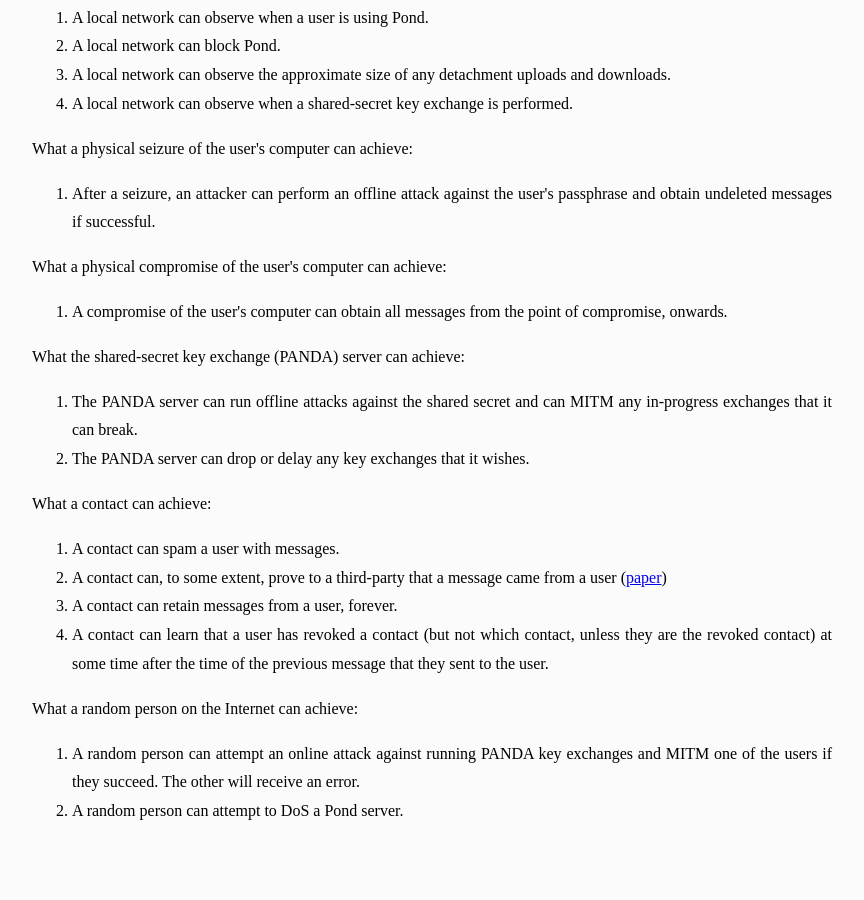
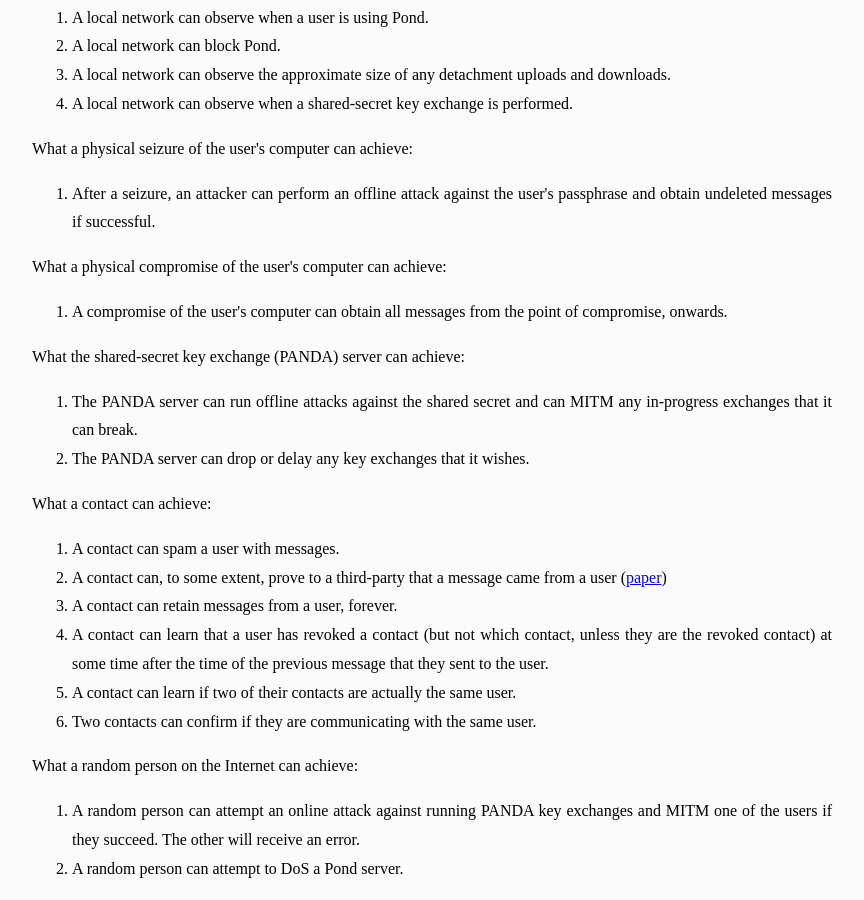
Before and after one commit to agl/pond, a Jekyll site: the page built from doc/threat.html, in a window 1280 px wide and 900 px high, scrolled down 1261 px. Shown: the whole window, without its empty margins (208-1072 px from the left). Built offline with Jekyll 4.4.1, drawn with Linux system fonts in a browser that asks for light colours; some web fonts are replaced; before the commit the page ends 2103 px from its top, so only the background shows below that.

Commit message:
threat model: two more things contacts can do

```diff
--- a/doc/threat.html
+++ b/doc/threat.html
@@ -77,6 +77,8 @@ title: Threat Model
 	<li>A contact can, to some extent, prove to a third-party that a message came from a user (<a href="http://www.phrack.org/issues.html?issue=68&id=14#article">paper</a>)</li>
 	<li>A contact can retain messages from a user, forever.</li>
 	<li>A contact can learn that a user has revoked a contact (but not which contact, unless they are the revoked contact) at some time after the time of the previous message that they sent to the user.</li>
+	<li>A contact can learn if two of their contacts are actually the same user.</li>
+	<li>Two contacts can confirm if they are communicating with the same user.</li>
 </ol>
 
 <p>What a random person on the Internet can achieve:</p>
```
